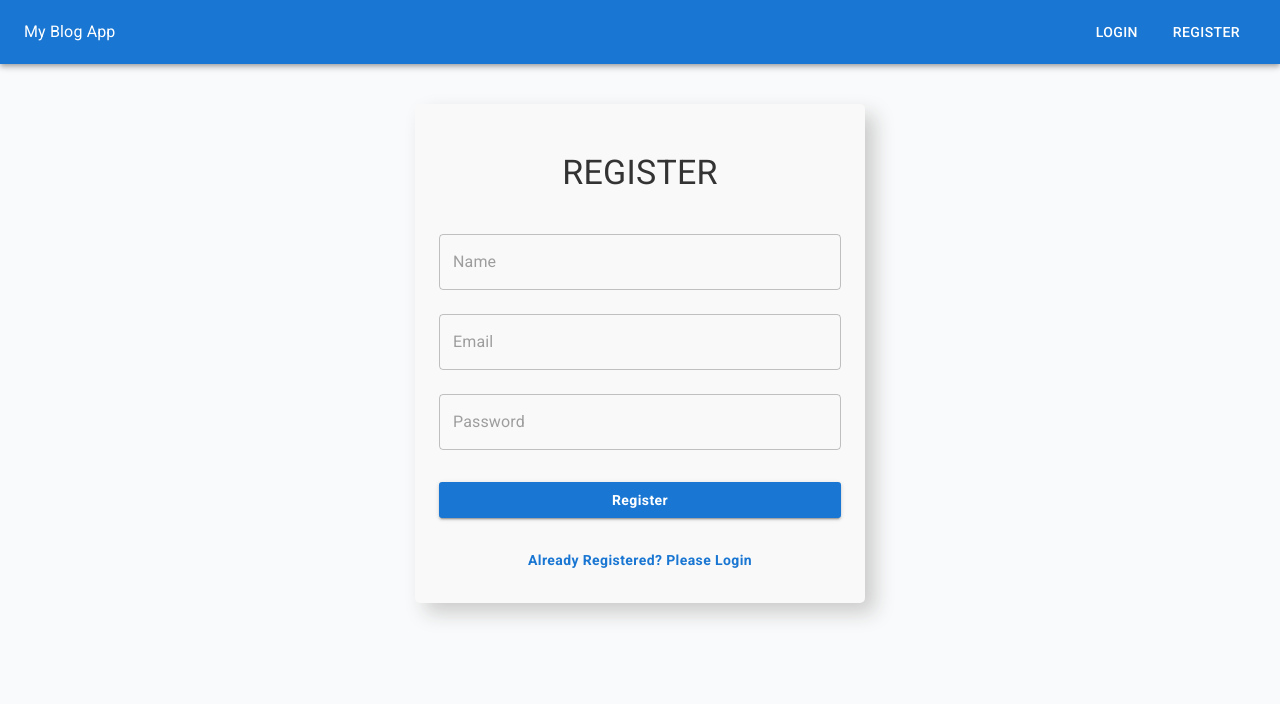
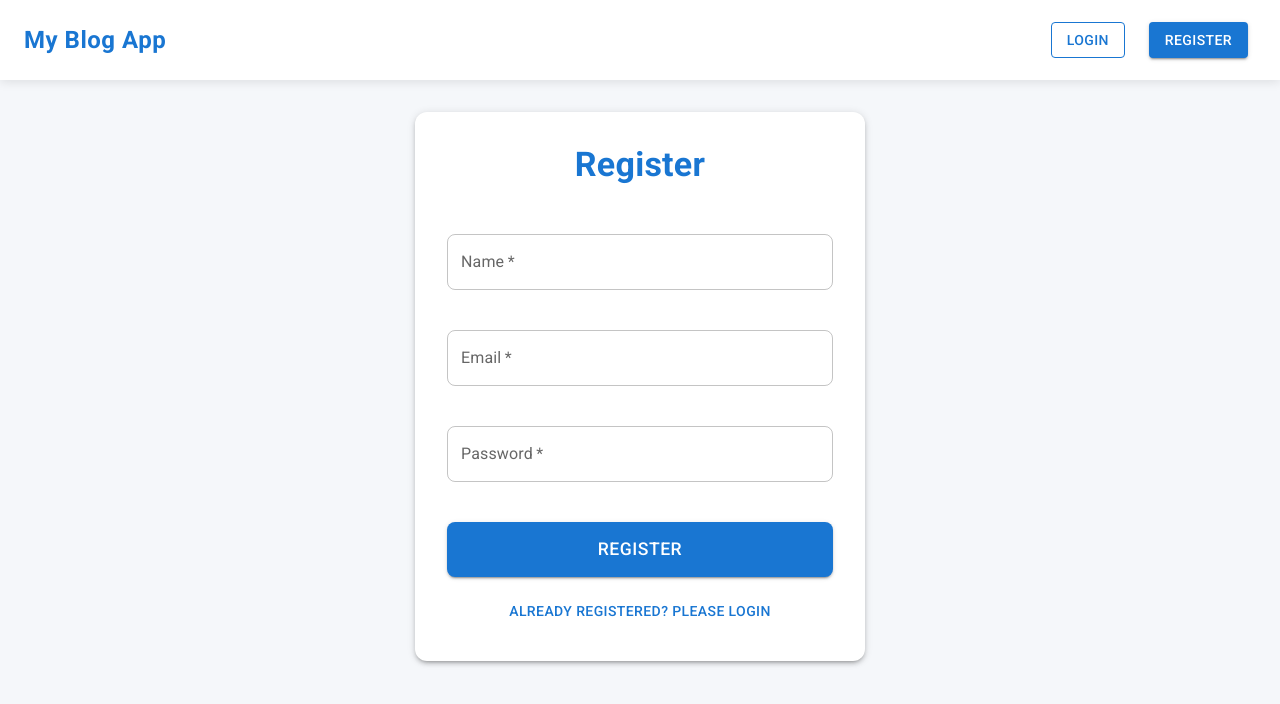
Before and after one commit to RajaMahanty/blog-1, a React (Vite) app in the folder client/: page /register in a window 1280 px wide. Shown: the top 704 px of the page. Built offline with nearby package versions, Linux system fonts and the light colour scheme.

Commit message:
update UI/UX of the website

```diff
--- a/client/src/App.css
+++ b/client/src/App.css
@@ -1,3 +1,61 @@
+* {
+  margin: 0;
+  padding: 0;
+  box-sizing: border-box;
+}
+
+body {
+  font-family: 'Inter', -apple-system, BlinkMacSystemFont, 'Segoe UI', 'Roboto', 'Oxygen',
+    'Ubuntu', 'Cantarell', 'Fira Sans', 'Droid Sans', 'Helvetica Neue',
+    sans-serif;
+  -webkit-font-smoothing: antialiased;
+  -moz-osx-font-smoothing: grayscale;
+  background-color: #f5f7fa;
+  color: #333;
+  line-height: 1.6;
+}
+
+.container {
+  max-width: 1200px;
+  margin: 0 auto;
+  padding: 0 20px;
+}
+
+/* Custom scrollbar */
+::-webkit-scrollbar {
+  width: 8px;
+}
+
+::-webkit-scrollbar-track {
+  background: #f1f1f1;
+}
+
+::-webkit-scrollbar-thumb {
+  background: #888;
+  border-radius: 4px;
+}
+
+::-webkit-scrollbar-thumb:hover {
+  background: #555;
+}
+
+/* Animation classes */
+.fade-in {
+  animation: fadeIn 0.3s ease-in;
+}
+
+@keyframes fadeIn {
+  from {
+    opacity: 0;
+    transform: translateY(10px);
+  }
+
+  to {
+    opacity: 1;
+    transform: translateY(0);
+  }
+}
+
 .app {
   min-height: 100vh;
   display: flex;
--- a/client/src/components/CreateBlog.jsx
+++ b/client/src/components/CreateBlog.jsx
@@ -25,10 +25,12 @@ const CreateBlog = () => {
 	const handleSubmit = async (e) => {
 		e.preventDefault();
 		try {
+			const user = localStorage.getItem("userId");
 			const { data } = await axios.post("/blogs/create-blog", {
 				title: inputs.title,
 				description: inputs.description,
 				image: inputs.image,
+				user: user,
 			});
 
 			if (data?.success) {
@@ -36,6 +38,7 @@ const CreateBlog = () => {
 				navigate("/my-blogs");
 			}
 		} catch (error) {
+			toast.error("Error Occured Creating Blog!");
 			console.log(error);
 		}
 	};
--- a/client/src/components/Header.jsx
+++ b/client/src/components/Header.jsx
@@ -21,10 +21,7 @@ const Header = () => {
 	// global state
 	const isLogin = useSelector((state) => state.isLogin);
 	const dispatch = useDispatch();
-
 	const navigate = useNavigate();
-
-	// state
 	const [value, setValue] = useState();
 
 	// handle logout
@@ -45,40 +42,104 @@ const Header = () => {
 			console.log(error);
 		}
 	};
+
 	return (
 		<>
-			<AppBar position="sticky">
+			<AppBar
+				position="sticky"
+				sx={{
+					backgroundColor: "#ffffff",
+					boxShadow: "0 2px 10px rgba(0, 0, 0, 0.1)",
+					py: 1,
+				}}
+			>
 				<Toolbar>
-					<Typography>My Blog App</Typography>
+					<Typography
+						variant="h5"
+						component="div"
+						sx={{
+							fontWeight: 700,
+							color: "#1976d2",
+							letterSpacing: "0.5px",
+						}}
+					>
+						My Blog App
+					</Typography>
 					{isLogin && (
-						<Box display={"flex"} marginLeft={"auto"} marginRight={"auto"}>
+						<Box
+							display={"flex"}
+							marginLeft={"auto"}
+							marginRight={"auto"}
+							sx={{ gap: 2 }}
+						>
 							<Tabs
-								textColor="inherit"
+								textColor="primary"
+								indicatorColor="primary"
 								value={value}
 								onChange={(e, val) => setValue(val)}
 							>
-								<Tab label="Blogs" LinkComponent={Link} to="/blogs" />
-								<Tab label="My Blogs" LinkComponent={Link} to="/my-blogs" />
+								<Tab
+									label="Blogs"
+									LinkComponent={Link}
+									to="/blogs"
+									sx={{
+										fontWeight: 600,
+										textTransform: "none",
+										fontSize: "1rem",
+									}}
+								/>
+								<Tab
+									label="My Blogs"
+									LinkComponent={Link}
+									to="/my-blogs"
+									sx={{
+										fontWeight: 600,
+										textTransform: "none",
+										fontSize: "1rem",
+									}}
+								/>
 								<Tab
 									label="Create Blog"
 									LinkComponent={Link}
 									to="/create-blog"
+									sx={{
+										fontWeight: 600,
+										textTransform: "none",
+										fontSize: "1rem",
+									}}
 								/>
 							</Tabs>
 						</Box>
 					)}
-					<Box display={"flex"} marginLeft={"auto"}>
+					<Box display={"flex"} marginLeft={"auto"} sx={{ gap: 1 }}>
 						{!isLogin && (
 							<>
 								<Button
-									sx={{ margin: 1, color: "white" }}
+									variant="outlined"
+									sx={{
+										margin: 1,
+										color: "#1976d2",
+										borderColor: "#1976d2",
+										"&:hover": {
+											backgroundColor: "#1976d2",
+											color: "white",
+											borderColor: "#1976d2",
+										},
+									}}
 									LinkComponent={Link}
 									to="/login"
 								>
 									Login
 								</Button>
 								<Button
-									sx={{ margin: 1, color: "white" }}
+									variant="contained"
+									sx={{
+										margin: 1,
+										backgroundColor: "#1976d2",
+										"&:hover": {
+											backgroundColor: "#1565c0",
+										},
+									}}
 									LinkComponent={Link}
 									to="/register"
 								>
@@ -87,7 +148,20 @@ const Header = () => {
 							</>
 						)}
 						{isLogin && (
-							<Button onClick={handleLogout} sx={{ margin: 1, color: "white" }}>
+							<Button
+								variant="outlined"
+								onClick={handleLogout}
+								sx={{
+									margin: 1,
+									color: "#d32f2f",
+									borderColor: "#d32f2f",
+									"&:hover": {
+										backgroundColor: "#d32f2f",
+										color: "white",
+										borderColor: "#d32f2f",
+									},
+								}}
+							>
 								Logout
 							</Button>
 						)}
--- a/client/src/pages/Login.jsx
+++ b/client/src/pages/Login.jsx
@@ -1,30 +1,10 @@
 import React, { useState } from "react";
-import { Box, Typography, TextField, Button, styled } from "@mui/material";
+import { Box, Typography, TextField, Button, Paper } from "@mui/material";
 import { useNavigate } from "react-router-dom";
 import axios from "axios";
 import { useDispatch } from "react-redux";
 import { authActions } from "../redux/store";
 import { toast } from "react-toastify";
-
-const StyledBox = styled(Box)(({ theme }) => ({
-	maxWidth: 450,
-	display: "flex",
-	flexDirection: "column",
-	alignItems: "center",
-	margin: "auto",
-	marginTop: theme.spacing(5),
-	boxShadow: "10px 10px 20px #ccc",
-	padding: theme.spacing(3),
-	borderRadius: 5,
-	backgroundColor: "#f9f9f9",
-}));
-
-const StyledButton = styled(Button)(({ theme }) => ({
-	borderRadius: 3,
-	marginTop: theme.spacing(3),
-	textTransform: "none",
-	fontWeight: "bold",
-}));
 
 const Login = () => {
 	const navigate = useNavigate();
@@ -65,19 +45,39 @@ const Login = () => {
 	};
 
 	return (
-		<>
-			<form onSubmit={handleSubmit}>
-				<StyledBox>
+		<Box
+			sx={{
+				minHeight: "100vh",
+				backgroundColor: "#f5f7fa",
+				py: 4,
+			}}
+		>
+			<Box className="container">
+				<Paper
+					elevation={3}
+					sx={{
+						maxWidth: 450,
+						mx: "auto",
+						p: 4,
+						borderRadius: "12px",
+						backgroundColor: "#ffffff",
+					}}
+				>
 					<Typography
-						sx={{ textTransform: "uppercase", color: "#333" }}
 						variant="h4"
-						padding={3}
-						textAlign={"center"}
+						component="h1"
+						sx={{
+							mb: 4,
+							fontWeight: 600,
+							color: "#1976d2",
+							textAlign: "center",
+						}}
 					>
 						Login
 					</Typography>
+					<form onSubmit={handleSubmit}>
 						<TextField
-						placeholder="Email"
+							label="Email"
 							value={inputs.email}
 							name="email"
 							margin="normal"
@@ -85,9 +85,17 @@ const Login = () => {
 							required
 							onChange={handleChange}
 							fullWidth
+							sx={{
+								mb: 3,
+								"& .MuiOutlinedInput-root": {
+									"& fieldset": {
+										borderRadius: "8px",
+									},
+								},
+							}}
 						/>
 						<TextField
-						placeholder="Password"
+							label="Password"
 							value={inputs.password}
 							name="password"
 							margin="normal"
@@ -95,25 +103,51 @@ const Login = () => {
 							required
 							onChange={handleChange}
 							fullWidth
+							sx={{
+								mb: 3,
+								"& .MuiOutlinedInput-root": {
+									"& fieldset": {
+										borderRadius: "8px",
+									},
+								},
+							}}
 						/>
-					<StyledButton
+						<Button
 							type="submit"
 							variant="contained"
-						color="primary"
 							fullWidth
+							sx={{
+								py: 1.5,
+								mt: 2,
+								borderRadius: "8px",
+								fontSize: "1.1rem",
+								backgroundColor: "#1976d2",
+								"&:hover": {
+									backgroundColor: "#1565c0",
+								},
+							}}
 						>
 							Login
-					</StyledButton>
-					<StyledButton
+						</Button>
+						<Button
 							onClick={() => navigate("/register")}
 							variant="text"
 							fullWidth
+							sx={{
+								mt: 2,
+								color: "#1976d2",
+								"&:hover": {
+									backgroundColor: "transparent",
+									textDecoration: "underline",
+								},
+							}}
 						>
 							Don't have an account? Register
-					</StyledButton>
-				</StyledBox>
+						</Button>
 					</form>
-		</>
+				</Paper>
+			</Box>
+		</Box>
 	);
 };
 
--- a/client/src/pages/Register.jsx
+++ b/client/src/pages/Register.jsx
@@ -1,28 +1,8 @@
 import React, { useState } from "react";
-import { Box, Typography, TextField, Button, styled } from "@mui/material";
+import { Box, Typography, TextField, Button, Paper } from "@mui/material";
 import { useNavigate } from "react-router-dom";
 import axios from "axios";
 import { toast } from "react-toastify";
-
-const StyledBox = styled(Box)(({ theme }) => ({
-	maxWidth: 450,
-	display: "flex",
-	flexDirection: "column",
-	alignItems: "center",
-	margin: "auto",
-	marginTop: theme.spacing(5),
-	boxShadow: "10px 10px 20px #ccc",
-	padding: theme.spacing(3),
-	borderRadius: 5,
-	backgroundColor: "#f9f9f9",
-}));
-
-const StyledButton = styled(Button)(({ theme }) => ({
-	borderRadius: 3,
-	marginTop: theme.spacing(3),
-	textTransform: "none",
-	fontWeight: "bold",
-}));
 
 const Register = () => {
 	const navigate = useNavigate();
@@ -62,19 +42,39 @@ const Register = () => {
 	};
 
 	return (
-		<>
-			<form onSubmit={handleSubmit}>
-				<StyledBox>
+		<Box
+			sx={{
+				minHeight: "100vh",
+				backgroundColor: "#f5f7fa",
+				py: 4,
+			}}
+		>
+			<Box className="container">
+				<Paper
+					elevation={3}
+					sx={{
+						maxWidth: 450,
+						mx: "auto",
+						p: 4,
+						borderRadius: "12px",
+						backgroundColor: "#ffffff",
+					}}
+				>
 					<Typography
-						sx={{ textTransform: "uppercase", color: "#333" }}
 						variant="h4"
-						padding={3}
-						textAlign={"center"}
+						component="h1"
+						sx={{
+							mb: 4,
+							fontWeight: 600,
+							color: "#1976d2",
+							textAlign: "center",
+						}}
 					>
 						Register
 					</Typography>
+					<form onSubmit={handleSubmit}>
 						<TextField
-						placeholder="Name"
+							label="Name"
 							value={inputs.name}
 							name="name"
 							margin="normal"
@@ -82,9 +82,17 @@ const Register = () => {
 							required
 							onChange={handleChange}
 							fullWidth
+							sx={{
+								mb: 3,
+								"& .MuiOutlinedInput-root": {
+									"& fieldset": {
+										borderRadius: "8px",
+									},
+								},
+							}}
 						/>
 						<TextField
-						placeholder="Email"
+							label="Email"
 							value={inputs.email}
 							name="email"
 							margin="normal"
@@ -92,9 +100,17 @@ const Register = () => {
 							required
 							onChange={handleChange}
 							fullWidth
+							sx={{
+								mb: 3,
+								"& .MuiOutlinedInput-root": {
+									"& fieldset": {
+										borderRadius: "8px",
+									},
+								},
+							}}
 						/>
 						<TextField
-						placeholder="Password"
+							label="Password"
 							value={inputs.password}
 							name="password"
 							margin="normal"
@@ -102,25 +118,51 @@ const Register = () => {
 							required
 							onChange={handleChange}
 							fullWidth
+							sx={{
+								mb: 3,
+								"& .MuiOutlinedInput-root": {
+									"& fieldset": {
+										borderRadius: "8px",
+									},
+								},
+							}}
 						/>
-					<StyledButton
+						<Button
 							type="submit"
 							variant="contained"
-						color="primary"
 							fullWidth
+							sx={{
+								py: 1.5,
+								mt: 2,
+								borderRadius: "8px",
+								fontSize: "1.1rem",
+								backgroundColor: "#1976d2",
+								"&:hover": {
+									backgroundColor: "#1565c0",
+								},
+							}}
 						>
 							Register
-					</StyledButton>
-					<StyledButton
+						</Button>
+						<Button
 							onClick={() => navigate("/login")}
 							variant="text"
 							fullWidth
+							sx={{
+								mt: 2,
+								color: "#1976d2",
+								"&:hover": {
+									backgroundColor: "transparent",
+									textDecoration: "underline",
+								},
+							}}
 						>
 							Already Registered? Please Login
-					</StyledButton>
-				</StyledBox>
+						</Button>
 					</form>
-		</>
+				</Paper>
+			</Box>
+		</Box>
 	);
 };
 
```
Also changed, not shown: client/src/components/BlogCard.jsx (+47 -16 lines), client/src/pages/UserBlogs.jsx (+29 -4 lines). Lines whose indentation alone changed are shown as unchanged.
